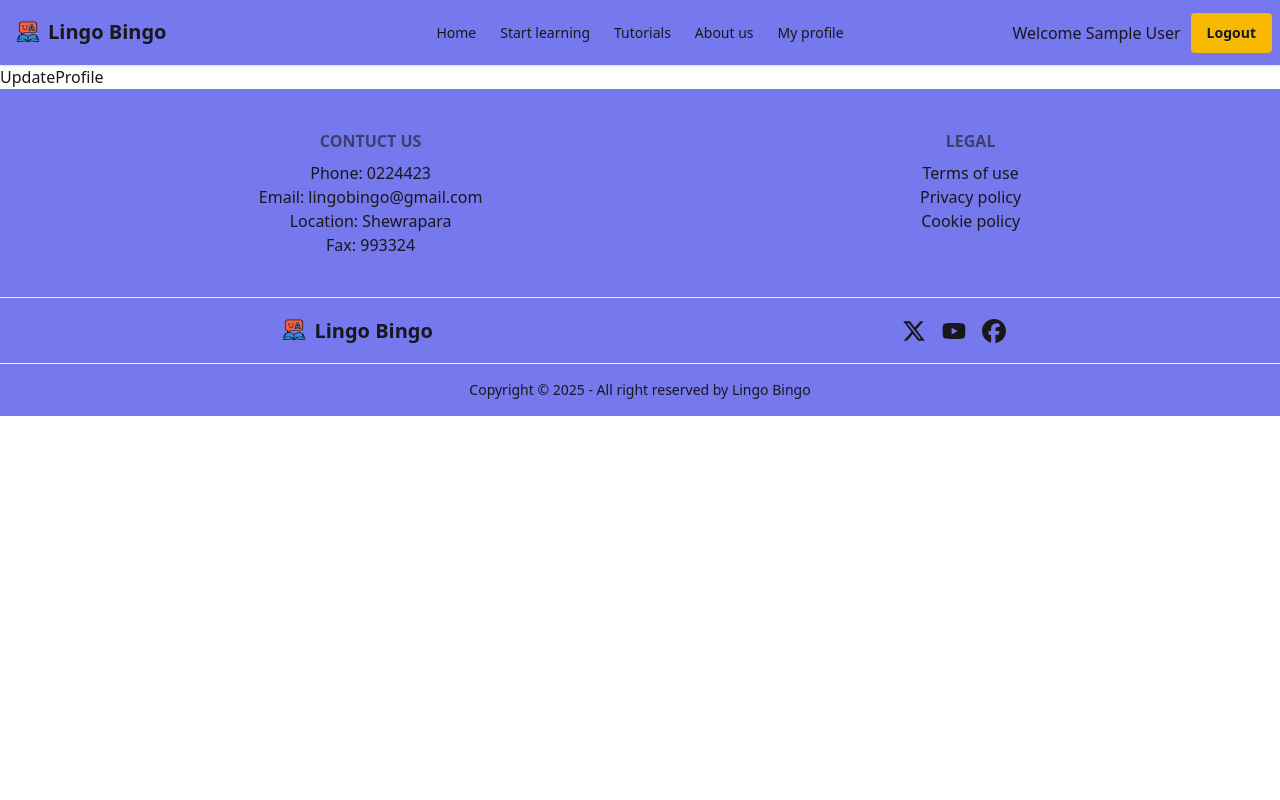
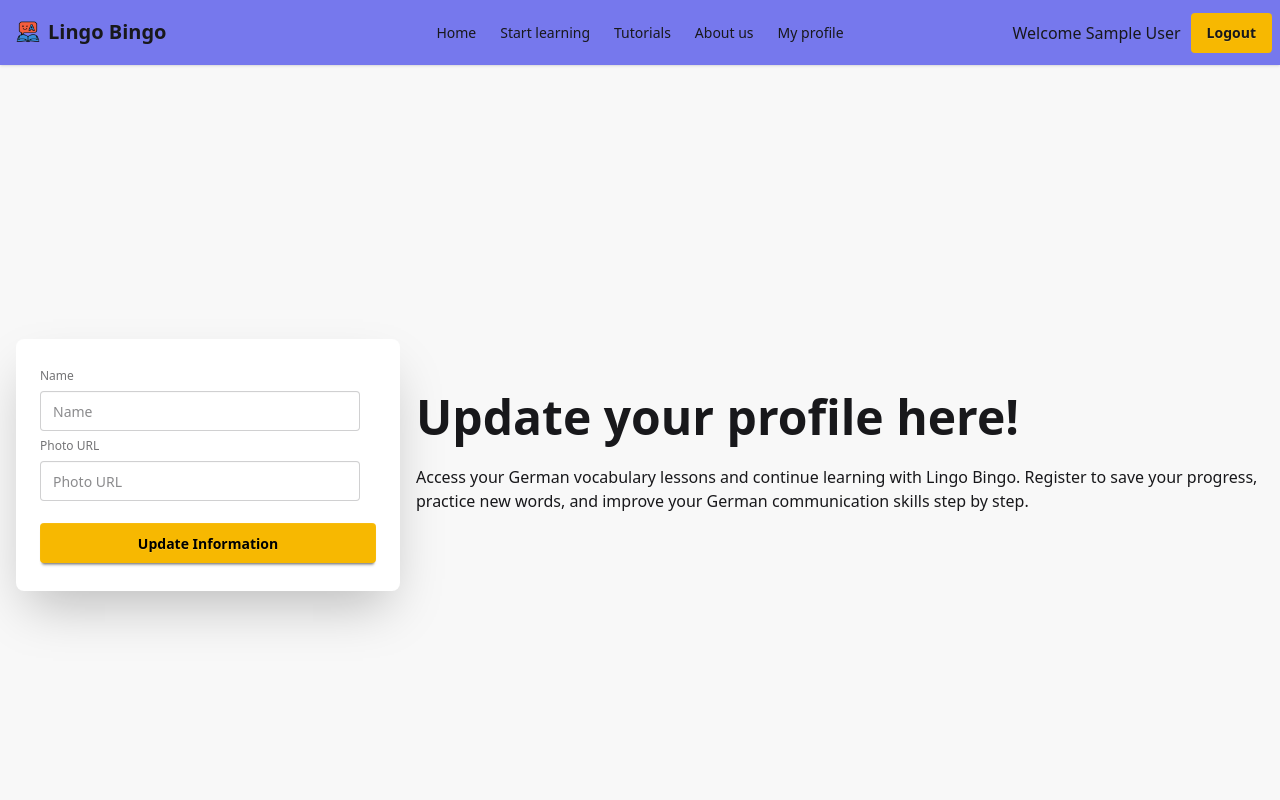
Before and after one commit to CoderTahmid/PH-Assignment-9, a React (Vite) app: page /update-profile in a window 1280 px wide. Shown: the top 800 px of the page. Built offline with nearby package versions, Linux system fonts and the light colour scheme; no server answers; sample sign-in values are in the browser's storage.

Commit message:
update profile feature added

```diff
--- a/src/pages/ForgetPassword.jsx
+++ b/src/pages/ForgetPassword.jsx
@@ -24,7 +24,7 @@ const ForgetPassword = () => {
 							<label className="label">Email</label>
 							<input name="email" value={user ? user.email : ` `} type="email" className="input" placeholder="Email" />
 
-							<a target="_blank" onClick={handleResetPasswordBtn} href="https://mail.google.com/mail/u/0/?tab=rm&ogbl#inbox" className="bg-[#F7B801] border-none text-black btn btn-neutral mt-4">
+							<a onClick={handleResetPasswordBtn} href="https://mail.google.com/mail/u/0/?tab=rm&ogbl#inbox" className="bg-[#F7B801] border-none text-black btn btn-neutral mt-4">
 								Reset your password
 							</a>
 						</form>
--- a/src/pages/UpdateProfile.jsx
+++ b/src/pages/UpdateProfile.jsx
@@ -1,7 +1,53 @@
-import React from 'react';
+import React, { useContext } from "react";
+import { useNavigate } from "react-router-dom";
+import { AuthContext } from "../provider/AuthProvider";
+import { toast } from "react-toastify";
 
 const UpdateProfile = () => {
-    return <div>UpdateProfile</div>;
+    const navigate = useNavigate();
+    const {updateUserProfile} = useContext(AuthContext);
+    const successToast = (msg) => toast.success(msg);
+    const errorToast = (msg) => toast.error(msg);
+
+    const handleUpdateInformationBtn = (e) => {
+        e.preventDefault();
+        const userName = e.target.name.value;
+        const userPhoto = e.target.photoURL.value;
+        console.log("object");
+
+        updateUserProfile({displayName: userName, photoURL: userPhoto})
+            .then(() => {
+                successToast("Profile updated!");
+                navigate("/my-profile");
+            })
+            .catch(() => {
+                errorToast("Failed to update your profile");
+            })
+    }
+
+	return (
+		<div className="hero bg-base-200 min-h-screen">
+			<div className="hero-content flex-col lg:flex-row-reverse">
+				<div className="text-center lg:text-left">
+					<h1 className="text-5xl font-bold">Update your profile here!</h1>
+					<p className="py-6">Access your German vocabulary lessons and continue learning with Lingo Bingo. Register to save your progress, practice new words, and improve your German communication skills step by step.</p>
+				</div>
+				<div className="card bg-base-100 w-full max-w-sm shrink-0 shadow-2xl">
+					<div className="card-body">
+						<form onSubmit={handleUpdateInformationBtn} className="fieldset">
+							<label className="label">Name</label>
+							<input name="name" type="text" className="input" placeholder="Name" />
+
+							<label className="label">Photo URL</label>
+							<input name="photoURL" type="text" className="input" placeholder="Photo URL" />
+
+							<button className=" bg-[#F7B801] border-none text-black btn btn-neutral mt-4">Update Information</button>
+						</form>
+					</div>
+				</div>
+			</div>
+		</div>
+	);
 };
 
 export default UpdateProfile;
--- a/src/provider/AuthProvider.jsx
+++ b/src/provider/AuthProvider.jsx
@@ -42,7 +42,7 @@ const AuthProvider = ({children}) => {
 		userLogout,
 		loading,
 		setLoading,
-		resetPassword
+		resetPassword,
 	};
 
 	useEffect(() => {
```
